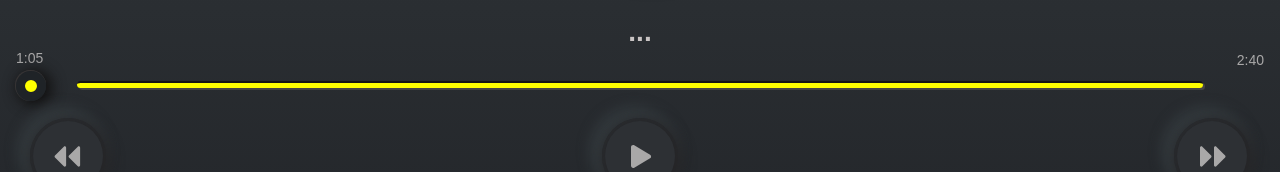
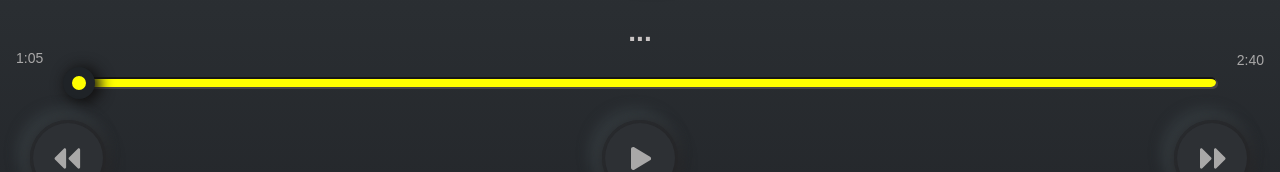
Before and after one commit to ashish8796/react-music-player, a React (Create React App) app: page /player in a window 1280 px wide. Shown: the part 392-564 px from the top of the page. Built offline with nearby package versions, Linux system fonts and the light colour scheme; a web font is replaced by a local one.

Commit message:
Slider is fixed in player

```diff
--- a/src/Components/PlayerComponetMaker.js
+++ b/src/Components/PlayerComponetMaker.js
@@ -47,22 +47,11 @@ export const CreateSongProgress = ({ increasingTime, decreasingTime }) => {
         <p className="increasing-time" ref={increasingTime}>1:05</p>
         <p className="decreasing-time" ref={decreasingTime}>2:40</p>
       </div>
-      <div className="progress-amount">
-        <div
-          className="indicator"
-          onTouchMove={(e) => {
-            const indicator = e.target.parentNode;
-            console.log(e.changedTouches[0].pageX);
-            var touches = e.changedTouches;
-            if (touches[0].pageX > 335) console.log("Length Completed")
-            if (touches[0].pageX < 333 && touches[0].pageX > 0) {
-              indicator.style.left = `${(touches[0].pageX / 330) * 100}%`;
-            }
-          }}>
-          <div className="inside"></div>
-        </div>
+      <div className="progress-bar">
+        <input type="range" min="0" max="100" defaultValue={0} onChange={(e) => {
+          document.querySelector("audio").currentTime = e.target.value;
+        }} />
       </div>
-      <div className="progress-bar"></div>
     </article>
   )
 }
--- a/src/Components/PlayerControls.js
+++ b/src/Components/PlayerControls.js
@@ -6,8 +6,8 @@ import { faPlay, faPause, faCaretLeft, faCaretRight } from "@fortawesome/free-so
 import convertSecToMin from "../utils/changeTime";
 
 function CreatePlayerControls(props) {
+  const { currentSongID, playing, songSrc, increasingTime, decreasingTime, changeSong } = props;
   const [songControl, setSongControl] = useState(true);
-  const { currentSongID, playing, songSrc, increasingTime, decreasingTime, changeSong } = props;
 
   const handlePlayPause = (e) => {
     const song = e.target.children[0];
@@ -28,10 +28,6 @@ function CreatePlayerControls(props) {
     setSongControl(true);
   };
 
-  const handleDrag = (e) => {
-    console.log(e.target);
-  }
-
   const handleMetaData = (e) => {
     const songDuration = e.target.duration;
     decreasingTime.current.innerText = convertSecToMin(songDuration);
@@ -43,7 +39,9 @@ function CreatePlayerControls(props) {
     decreasingTime.current.innerText = convertSecToMin(duration - e.target.currentTime)
 
     if (duration > 0) {
-      document.querySelector(".indicator").style.left = ((e.target.currentTime / duration) * 100) + "%";
+      const songProgress = document.querySelector("input[type='range']");
+      songProgress.max = duration + "";
+      songProgress.value = (e.target.currentTime) + "";
     }
   };
 
@@ -80,7 +78,6 @@ function CreatePlayerControls(props) {
       </div>
     </article>
   )
-
 }
 
 export default CreatePlayerControls;
--- a/src/Components/PlayerUI.js
+++ b/src/Components/PlayerUI.js
@@ -13,7 +13,6 @@ export default function PlayerUI() {
   const playing = useRef();
   const increasingTime = useRef();
   const decreasingTime = useRef();
-  const progressBar = useRef();
 
   const changeSongName = (songId) => {
     const currentSong = songsArr.filter(url => songId == url.id)[0];
@@ -37,9 +36,6 @@ export default function PlayerUI() {
       playing.current.play();
     }
   }, [currentSongID]);
-
-  const handleProgressBar = () => {
-  };
 
   const changeSong = (type) => {
     const index = songsArr.findIndex(item => item.id == currentSongID);
--- a/src/scss/PlayerUI.scss
+++ b/src/scss/PlayerUI.scss
@@ -1,3 +1,5 @@
+@import "./Slider.scss";
+
 body {
   box-sizing: border-box;
   font-family: "Muli", sans-serif;
@@ -123,39 +125,6 @@ body {
   .decreasing-time {
     margin: 2px 16px;
   }
-
-  .progress-amount {
-    position: relative;
-    width: 82.5%;
-    height: 7px;
-  }
-
-  .indicator {
-    position: absolute;
-    margin-left: 15px;
-    top: -4px;
-    border-radius: 50%;
-    border-left: 1px solid #373434;
-    border-top: 1px solid #373434;
-    box-shadow: 4px 2px 14px 2px #111010;
-    .inside {
-      width: 12px;
-      height: 12px;
-      border: 9px solid #1f2327;
-      border-radius: 50%;
-      background-color: yellow;
-    }
-  }
-
-  .progress-bar {
-    width: 88%;
-    border-top: 2px solid #161515;
-    height: 5px;
-    background-color: yellow;
-    margin: 0 auto;
-    border-radius: 5px;
-    box-shadow: 2px 2px 0px 0px #474545;
-  }
 }
 
 .player-controls {
--- /dev/null
+++ b/src/scss/Slider.scss
@@ -0,0 +1,22 @@
+input[type="range"] {
+  width: 90%;
+  appearance: none;
+  background: none;
+  border-top: 2px solid #161515;
+  background-color: yellow;
+  height: 8px;
+  border-radius: 5px;
+  box-shadow: 2px 2px 0px 0px #474545;
+  // padding-right: 2px;
+}
+
+input[type="range"]::-webkit-slider-thumb {
+  appearance: none;
+  width: 32px;
+  height: 32px;
+  border: 9px solid #1f2327;
+  border-radius: 50%;
+  background-color: yellow;
+  margin-left: -1px;
+  box-shadow: 4px 2px 14px 2px #111010;
+}
```
